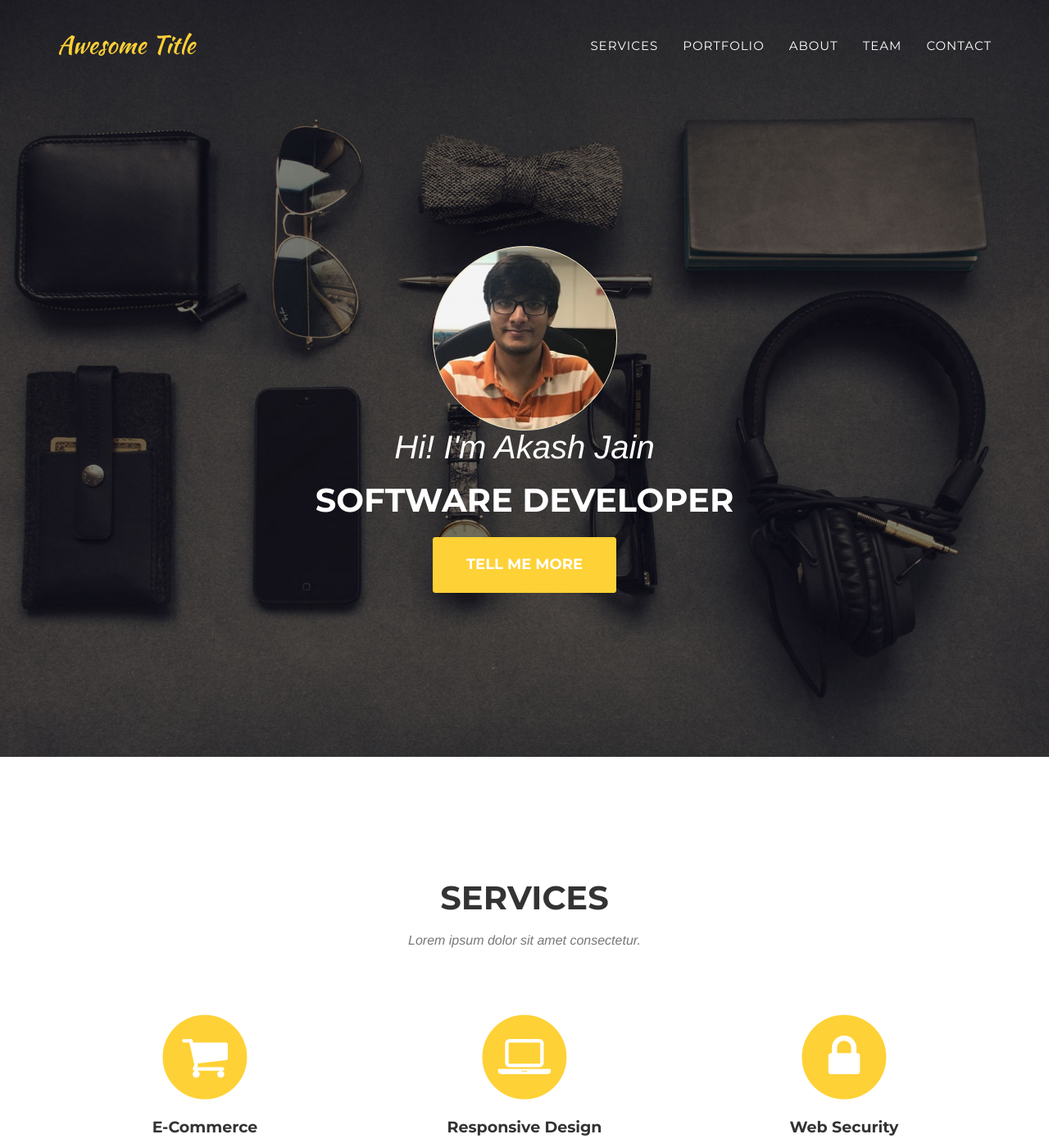
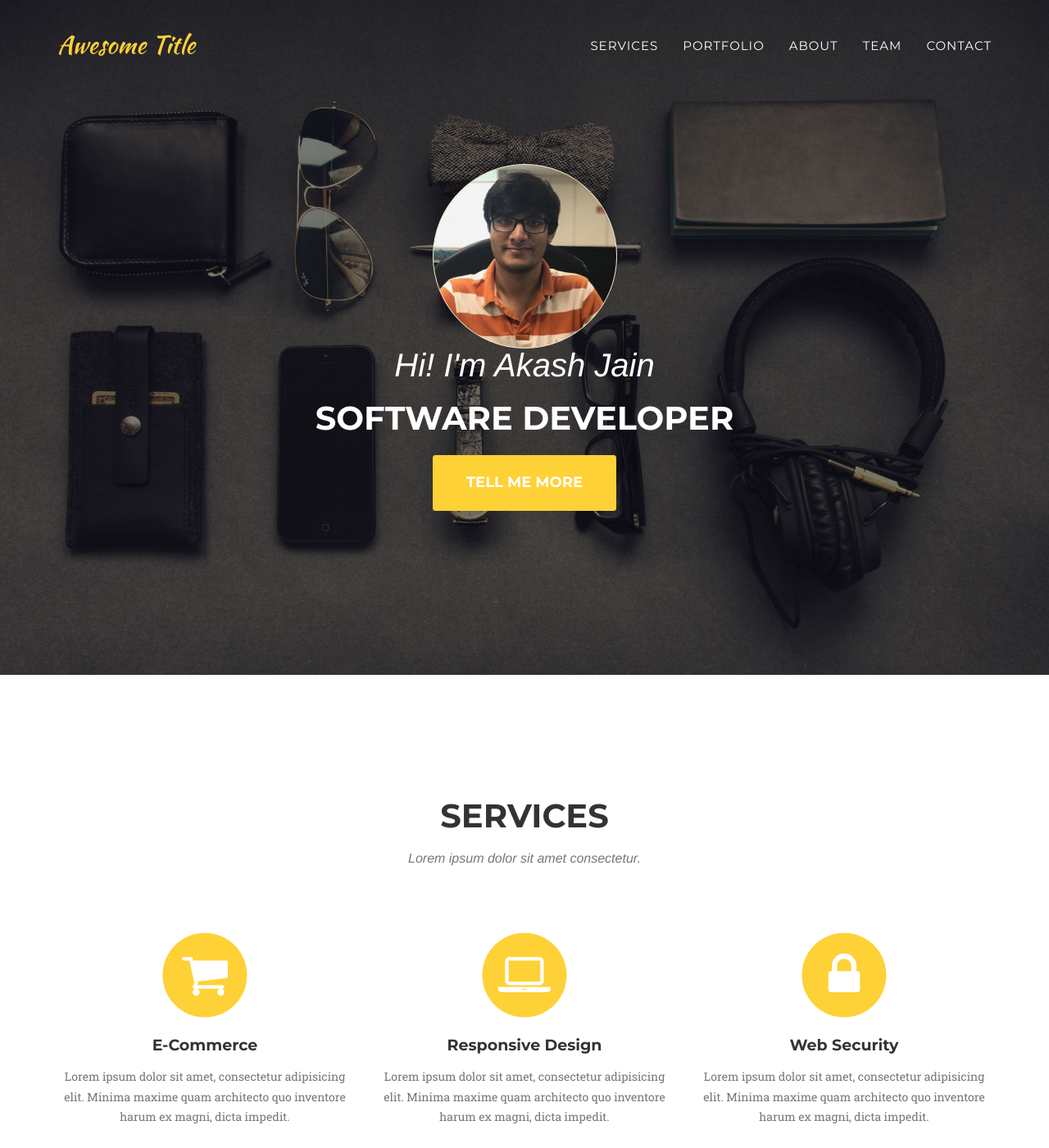
Before and after one commit to akash0212/akash0212.github.io, a Jekyll site: the page built from index.html, in a window 1280 px wide and 1400 px high. Shown: the whole window at 82% size. Built offline with Jekyll 4.4.1, drawn with Linux system fonts in a browser that asks for light colours; some web fonts are replaced.

Commit message:
header padding

```diff
--- a/_includes/css/agency.css
+++ b/_includes/css/agency.css
@@ -279,9 +279,8 @@ header {
 }
 
 header .intro-text {
-    padding-top: 50px;
+    padding-top: 100px;
     padding-bottom: 50px;
-    text-align: center;
 }
 
 header .intro-text .intro-lead-in {
@@ -324,7 +323,7 @@ header .intro-text .timeline-image {
 
 @media(min-width:768px) {
     header .intro-text {
-        padding-top: 300px;
+        padding-top: 200px;
         padding-bottom: 200px;
     }
 
```
